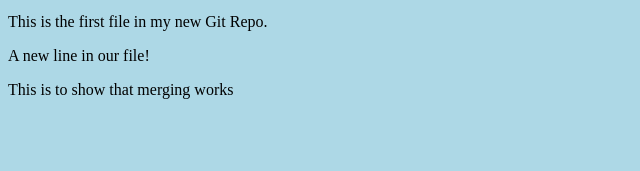
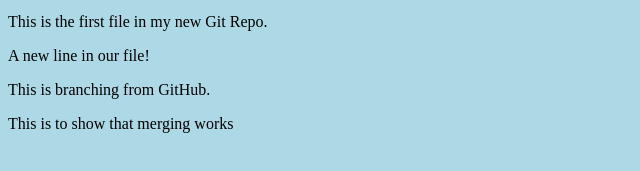
Before and after one commit to AshwinSridhar17/Hello-World, a plain HTML site: page index.html in a window 1280 px wide. Shown: the part 101-272 px from the top of the page, without its empty margins (0-640 px from the left). Drawn offline with Linux system fonts and the light colour scheme.

Commit message:
Update index.html from GitHub

```diff
--- a/index.html
+++ b/index.html
@@ -11,6 +11,7 @@
     style="width:100%;max-width:640px"></div>
 <p>This is the first file in my new Git Repo.</p>
 <p>A new line in our file!</p>
+    <p> This is branching from GitHub.</p>
 <p>This is to show that merging works</p>
 </body>
 </html>
```
